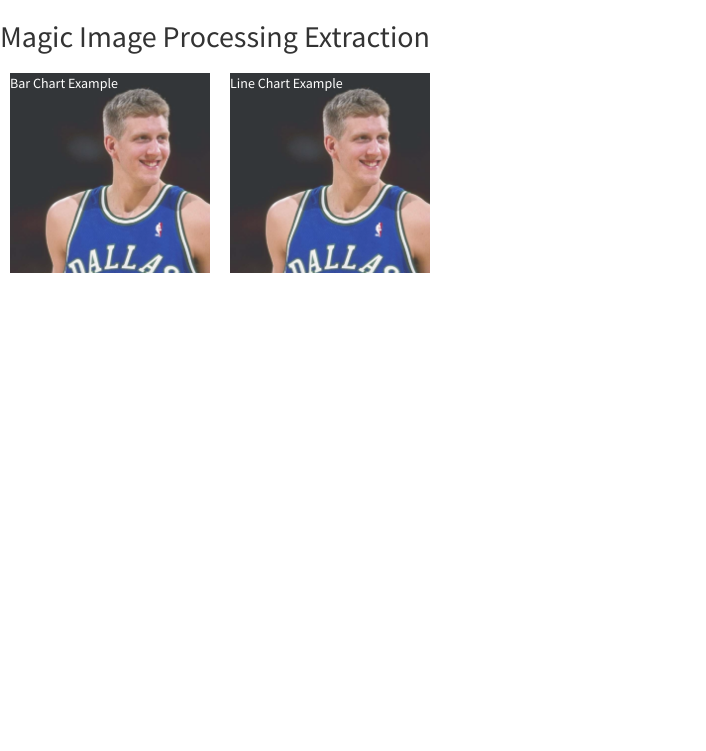
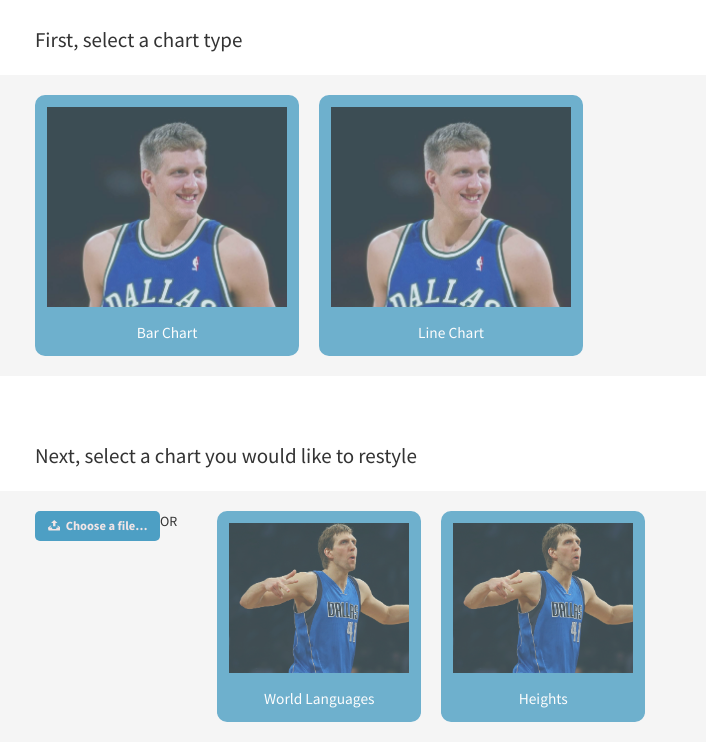
Before and after one commit to pkbriggs/project448b, a PHP site: page / in a window 1280 px wide. Shown: the part 49-800 px from the top of the page, without its empty margins (0-706 px from the left). Run offline with PHP 8.4, Linux system fonts and the light colour scheme; some libraries are stand-ins or nearby versions.

Commit message:
More front_page_changes and fixes to the presets

```diff
--- a/css/style.css
+++ b/css/style.css
@@ -127,6 +127,18 @@ header {
 	font-size: 14px;
 }
 
+.vis_controls_blanket {
+	display: none;
+	position: absolute;
+	top: 0px;
+	left: 0px;
+	width: 100%;
+	height: 100%;
+	background-color: dimgrey;
+	opacity: 0.6;
+	z-index: 10000;
+}
+
 
 /* uploaded image things */
 .image_upload_container {
@@ -218,33 +230,6 @@ header {
 	stroke: #333;
 }
 
-/* style for first step in workflow */
-.chart_image_container {
-	width: 200px;
-	height: 200px;
-	margin: 10px;
-	float: left;
-	background-image: url("../img/dirk_bar.jpg");
-	background-size: cover;
-	color: white;
-	opacity: 0.8;
-}
-
-.chart_image_container:hover {
-	opacity: 1;
-	cursor: pointer;
-}
-
-#select_chart_container {
-	width: 100%;
-	height: 100%;
-}
-
-#chart_super_container {
-	display: none;
-  height: 100%;
-}
-
 /* tooltip style */
 
 .tooltip {
@@ -292,3 +277,124 @@ hr.tooltip-hr {
 	background-color: rgba(226, 226, 226, 0.8);
 	padding: 10px;
 }
+
+/* Home page styling */
+#select_chart_container {
+	width: 100%;
+	height: 100%;
+}
+
+#chart_super_container {
+	display: none;
+  	height: 100%;
+}
+
+.home_page_header {
+	padding-top: 25px;
+	padding-left: 35px;
+	padding-bottom: 20px;
+	font-size: 1.5em;
+}
+
+.grey_container {
+	display: flex;
+	padding-left: 35px;
+	padding-top: 20px;
+	padding-bottom: 20px;
+	background-color: #F5F5F5;
+	width: 100%;
+}
+
+.chart_type_container {
+	background-color: #4D9FC4;
+	border-radius: 10px;
+	border: 2px solid #4D9FC4;
+	width: auto;
+	margin-right: 20px;
+	cursor: pointer;
+	opacity: 0.8;
+}
+
+.chart_type_image_container {
+	width: 240px;
+	height: 200px;
+	margin: 10px;
+	background-image: url("../img/dirk_bar.jpg");
+	background-size: cover;
+	color: white;
+	opacity: 0.8;
+	display: inline-block;
+}
+
+.chart_type_container:hover {
+	opacity: 1;
+}
+
+.chart_type_container_selected {
+	border: 2px solid green;
+	opacity: 1;
+}
+
+.chart_type_header {
+	text-align: center;
+	color: white;
+	font-size: 1.1em;
+	padding-bottom: 10px;
+}
+
+.spacer {
+	padding: 20px;
+}
+
+.chart_example_container {
+	padding-left: 40px;
+	display: flex;
+	width: 70%;
+}
+
+.chart_example_image_container {
+	width: 180px;
+	height: 150px;
+	margin: 10px;
+	background-image: url("../img/dirk_line.jpg");
+	background-size: cover;
+	color: white;
+	opacity: 0.8;
+	display: inline-block;
+}
+
+/* Choose a file styling */
+label {
+	border-radius: 5px;
+    max-width: 80%;
+    font-size: 1.25rem;
+    /* 20px */
+    font-weight: 700;
+    text-overflow: ellipsis;
+    white-space: nowrap;
+    cursor: pointer;
+    display: inline-block;
+    overflow: hidden;
+    padding: 0.625rem 1.25rem;
+    /* 10px 20px */
+}
+
+label svg {
+    width: 1em;
+    height: 1em;
+    vertical-align: middle;
+    fill: currentColor;
+    margin-top: -0.25em;
+    /* 4px */
+    margin-right: 0.25em;
+    /* 4px */
+}
+
+label {
+    color: #f1e5e6;
+    background-color: #4D9FC4;
+}
+
+label:hover {
+    background-color: #2A5E8A;
+}
--- a/index.html
+++ b/index.html
@@ -103,14 +103,56 @@
   </header>
   <!-- First section contains types of charts you can style from the image-->
   <section id="select_chart_container">
-    <h2>Magic Image Processing Extraction</h2>
-    <div class="chart_image_container" data-type="bar" id="bar_example">
-      Bar Chart Example
+    <div class="home_page_header">First, select a chart type</div>
+
+    <div class="grey_container">
+      <!-- Bar Chart Type -->
+      <div class="chart_type_container">
+        <div class="chart_type_image_container"></div>
+        <div class="chart_type_header">Bar Chart</div>
+      </div>
+
+      <!-- Line Chart Type -->
+      <div class="chart_type_container">
+        <div class="chart_type_image_container"></div>
+        <div class="chart_type_header">Line Chart</div>
+      </div>
     </div>
 
-    <div class="chart_image_container" data-type="line" id="line_example">
-      Line Chart Example
-    </div>
+    <section id="part_two">  <!-- hidden by default-->
+      <div class="spacer"></div>
+      <div class="home_page_header">Next, select a chart you would like to restyle</div>
+
+      <div class="grey_container">
+        <!-- Upload image to extract info-->
+        <div class="upload_image_to_extract">
+          <div class="box">
+
+            <label for="file-1"><svg xmlns="http://www.w3.org/2000/svg" width="20" height="17" viewBox="0 0 20 17"><path d="M10 0l-5.2 4.9h3.3v5.1h3.8v-5.1h3.3l-5.2-4.9zm9.3 11.5l-3.2-2.1h-2l3.4 2.6h-3.5c-.1 0-.2.1-.2.1l-.8 2.3h-6l-.8-2.2c-.1-.1-.1-.2-.2-.2h-3.6l3.4-2.6h-2l-3.2 2.1c-.4.3-.7 1-.6 1.5l.6 3.1c.1.5.7.9 1.2.9h16.3c.6 0 1.1-.4 1.3-.9l.6-3.1c.1-.5-.2-1.2-.7-1.5z"/></svg> <span>Choose a file&hellip;</span></label>
+          </div>
+        </div>
+
+        <!-- Or line -->
+        <div class="or_line_container">
+          <p>OR</p>
+        </div>
+
+        <!-- chart example container -->
+        <div class="chart_example_container">
+          <!-- example #1 -->
+          <div class="chart_type_container">
+            <div class="chart_example_image_container" data-type="bar" id="bar_example"></div>
+            <div class="chart_type_header">World Languages</div>
+          </div>
+
+          <!-- example #2 -->
+          <div class="chart_type_container">
+            <div class="chart_example_image_container" data-type="line" id="line_example"></div>
+            <div class="chart_type_header">Heights</div>
+          </div>
+        </div>
+      </div>
+    </section>
   </section>
 
   <!-- Contains the actual D3 chart and styling tools -->
@@ -122,6 +164,7 @@
     </div>
 
     <div class="vis_controls">
+      <div class="vis_controls_blanket"></div>
       <!-- Bar Styling -->
       <h3 class="title special" data-target="bar_styling" data-open="open" id="data_styling_title">
         <span>Bar Styling</span> <i class="fa fa-chevron-down toggle_control_vis"></i>
--- a/js/header-dropdown.js
+++ b/js/header-dropdown.js
@@ -126,7 +126,12 @@ $(function() {
 	$dropdown.click(function(event) {
 		var $target = $(event.target);
 		if($target.parent().hasClass("active")) {
-			restyleGraph(current_theme);
+			$(".vis_controls_blanket").fadeOut(250);
+			restyleGraph(chart_config);
+		} else {
+			$(".vis_controls_blanket").fadeIn(250);
+			// we need to resave the progress here!
+			current_theme = JSON.parse(JSON.stringify(chart_config));
 		}
 		if (!$target.hasClass("header_dd_display")) {
 			$target = $target.parent();
@@ -157,9 +162,7 @@ $(function() {
 $(function() {
 	var $select = $(".header_dd .submit .select");
 	$select.click(function(event) {
-		// select the given theme
-		current_theme = JSON.parse(JSON.stringify(new_theme));
-
+		$(".vis_controls_blanket").fadeOut(250);
 		// to hide the dd again
 		var $dropdown = $(event.target).parent().parent().prev();
 		$dropdown.toggleClass("active");
@@ -169,6 +172,7 @@ $(function() {
 $(function() {
 	var $cancel = $(".header_dd .submit .cancel");
 	$cancel.click(function(event) {
+		$(".vis_controls_blanket").fadeOut(250);
 		// cancel and revert to how it was
 		restyleGraph(current_theme);
 
--- a/js/interaction.js
+++ b/js/interaction.js
@@ -395,7 +395,7 @@ function binaryblob(){
 }
 
 $(document).ready(function() {
-  $(".chart_image_container").click(function(event) {
+  $(".chart_example_image_container").click(function(event) {
     chart_type = $(this).data("type");
     chart_data = setupChartData(chart_type);
 
--- a/js/update-chart.js
+++ b/js/update-chart.js
@@ -22,6 +22,7 @@ function updateChartConfigValue(type, key, value, is_bar_label) {
       key = "width";
       value = ORIG_CHART_WIDTH * value;
       origin_graph_width_request = "spacing";
+      $("#graph_width_input").val(value);
     } else {
       redrawXAxis();  // Re-draw x-axis and bars
       redrawBars();  // Re-draw the bars/bar labels
@@ -104,7 +105,6 @@ function updateChartConfigValue(type, key, value, is_bar_label) {
   } else if (type === "graph") {
     if(key === "width") {
       CHART_WIDTH = parseInt(value);
-      $("#graph_width_input").val(CHART_WIDTH);
       if(origin_graph_width_request === "input_field") {
         ORIG_CHART_WIDTH = CHART_WIDTH;
       }
```
